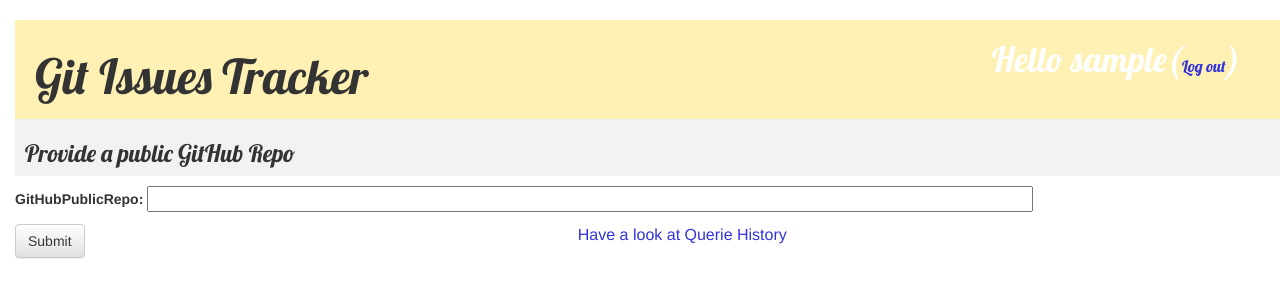
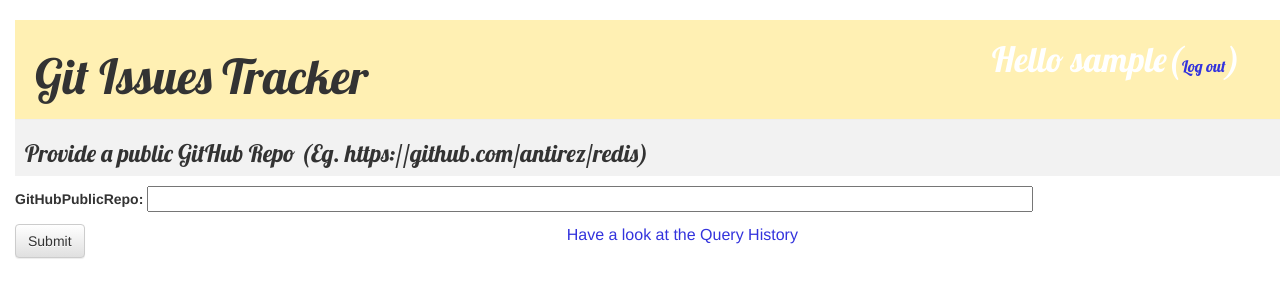
Before and after one commit to tushar2708/GitHubAnalyzer, a Django app: page / in a window 1280 px wide. Shown: the top 300 px of the page. Run offline with Django 3.2, Linux system fonts and the light colour scheme; the visitor is signed in with stand-in values (Sample User, id 1); some libraries are stand-ins or nearby versions.

Commit message:
Few cosmetic changes in pages

```diff
--- a/GitIssues/templates/GitIssues/query_new.html
+++ b/GitIssues/templates/GitIssues/query_new.html
@@ -2,13 +2,13 @@
 
 {% block content %}
 
-<h3>Provide a public GitHub Repo</h3>
+<h3>Provide a public GitHub Repo (Eg. https://github.com/antirez/redis)</h3>
 
 <form method="POST" class="query-form">{% csrf_token %}
     {{ form.as_p }}
     <button type="submit" class="save btn btn-default">Submit</button>
 </form>
 
-<center><a href="{% url 'query_list' %}">Have a look at Querie History</a></center>
+<center><a href="{% url 'query_list' %}">Have a look at the Query History</a></center>
 
 {% endblock content %}
--- a/GitIssues/templates/GitIssues/result_detail.html
+++ b/GitIssues/templates/GitIssues/result_detail.html
@@ -33,6 +33,6 @@
 
 {% endif %}
 
-<center><a href="{% url 'query_list' %}">Have a look at Querie History</a>   /   <a href="{% url 'query_new' %}">Make a New Query</a></center>
+<center><a href="{% url 'query_list' %}">Have a look at the Query History</a>   /   <a href="{% url 'query_new' %}">Make a New Query</a></center>
 
 {% endblock content %}
```
